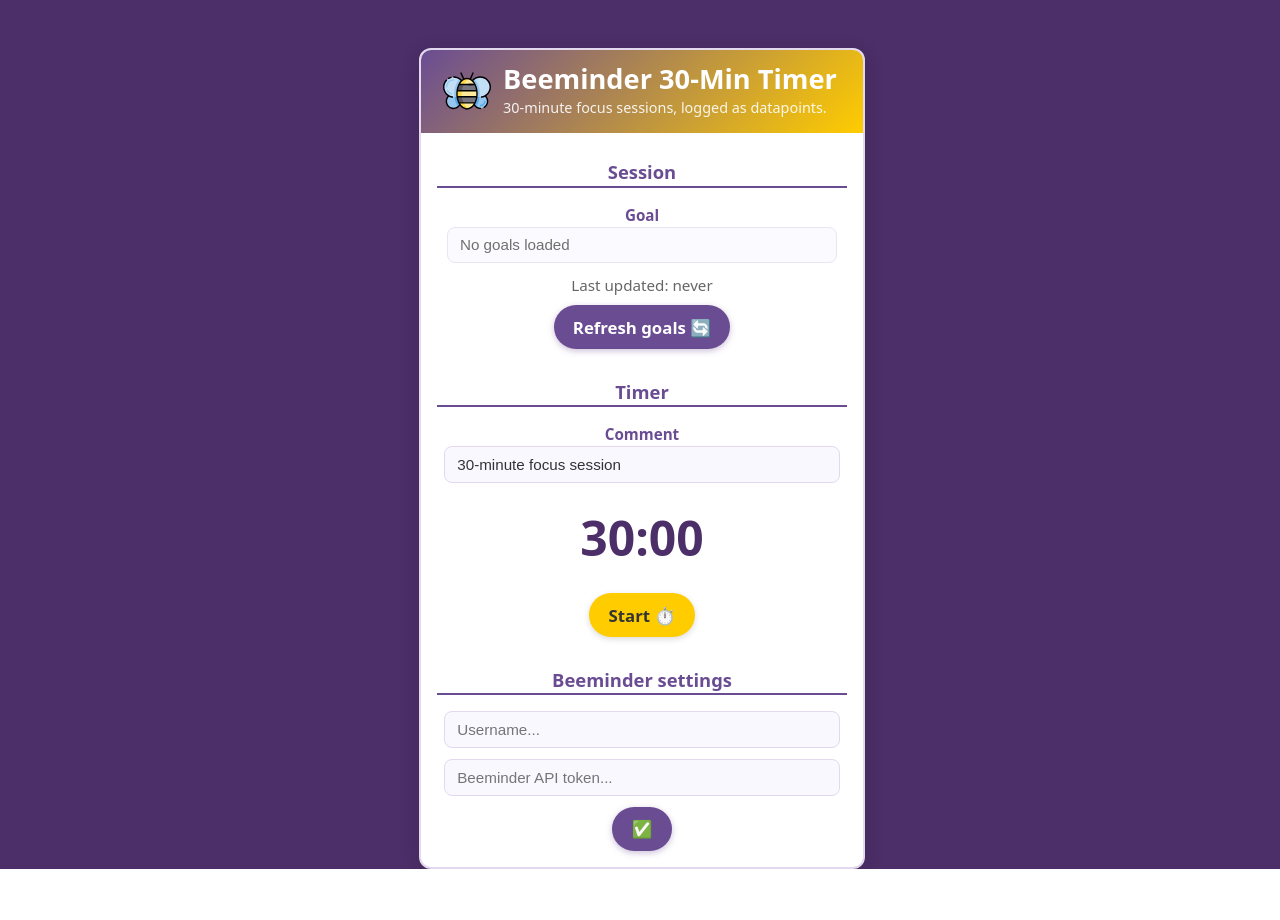
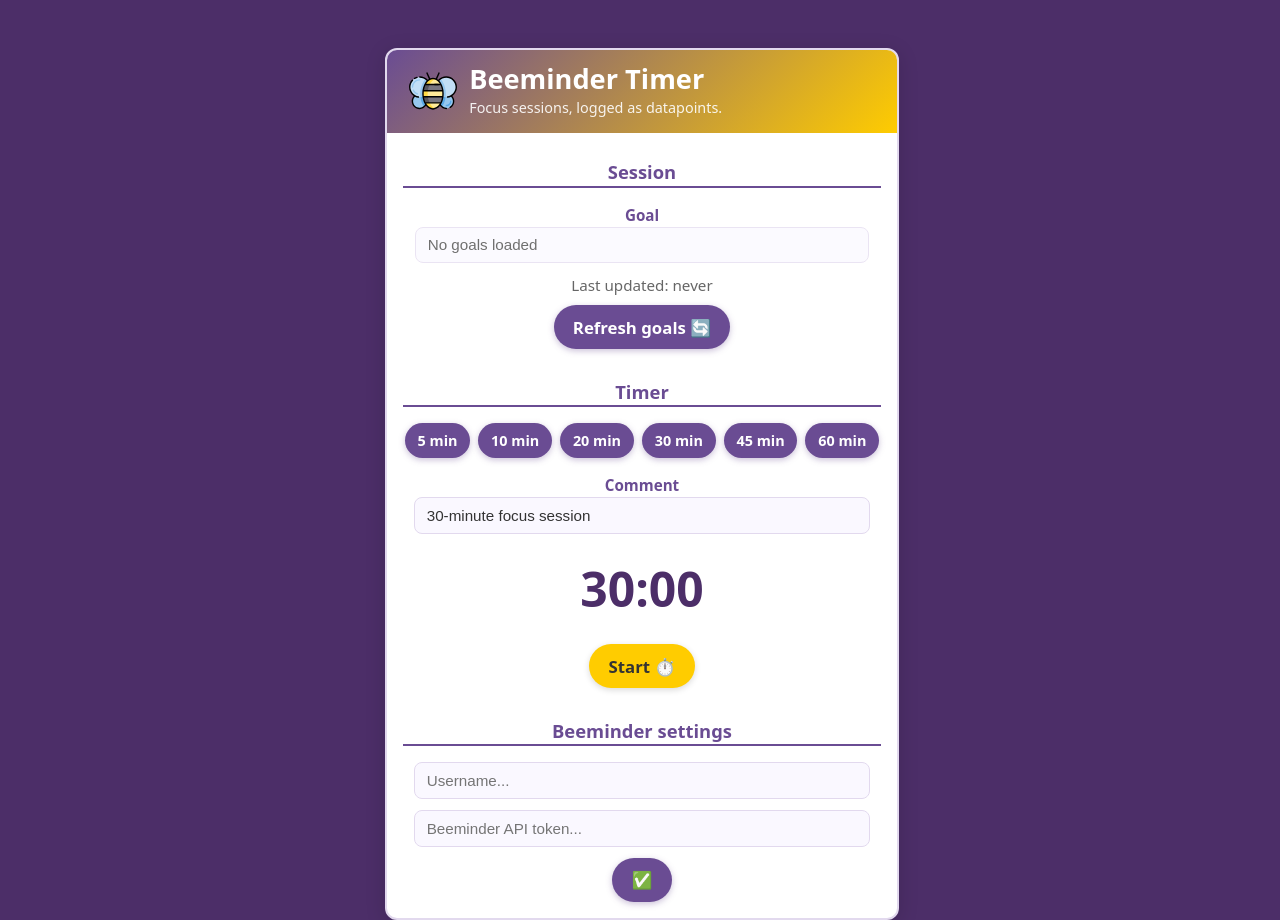
Before and after one commit to jpdarago/beeminder-timer, a React (Vite) app: page / in a window 1280 px wide. Before the commit the page ends 869 px from the top, so only its background shows below. Built offline with nearby package versions, Linux system fonts and the light colour scheme.

Commit message:
Use sessions with different durations

```diff
--- a/src/App.css
+++ b/src/App.css
@@ -142,6 +142,21 @@
   color: var(--bee-purple-dark);
 }
 
+/* === Duration Buttons === */
+.duration-buttons {
+  display: flex;
+  justify-content: center;
+  gap: 0.5rem;
+  margin: 1rem 0;
+}
+
+.duration-buttons .btn {
+  display: inline-flex;
+  margin: 0;
+  padding: 0.5rem 0.8rem;
+  font-size: 0.9rem;
+}
+
 /* === Buttons (Styled with Beeminder Colors) === */
 .btn {
   display: block;
--- a/src/App.tsx
+++ b/src/App.tsx
@@ -56,6 +56,10 @@
 
   const [hasStoredSettings, setHasStoredSettings] = useState(false);
   const [showSettingsForm, setShowSettingsForm] = useState(true);
+
+  const [selectedDuration, setSelectedDuration] = useState(THIRTY_MINUTES);
+
+  const durations = [5, 10, 20, 30, 45, 60]; // minutes
 
   const running = status === "running";
 
@@ -153,7 +157,7 @@
 
         const params = new URLSearchParams({
           auth_token: authToken,
-          value: "1",
+          value: selectedDuration.toString(),
           comment,
           timestamp: Math.floor(Date.now() / 1000).toString(),
         });
@@ -207,9 +211,9 @@
     setError(null);
     setStatus("running");
     setPaused(false);
-    setRemaining(THIRTY_MINUTES);
+    setRemaining(selectedDuration);
     const now = Date.now();
-    setDeadline(now + THIRTY_MINUTES * 1000);
+    setDeadline(now + selectedDuration * 1000);
   };
 
   const cancelTimer = () => {
@@ -252,7 +256,7 @@
   };
 
   const displayTime =
-    remaining === null ? formatTime(THIRTY_MINUTES) : formatTime(remaining);
+    remaining === null ? formatTime(selectedDuration) : formatTime(remaining);
 
   // Fetch goals from Beeminder and cache locally
   const refreshGoals = async () => {
@@ -308,8 +312,8 @@
         <div className="app-header">
           <img src="bee.svg" alt="Bee timer logo" className="app-logo" />
           <div className="app-heading">
-            <h1 className="app-title">Beeminder 30-Min Timer</h1>
-            <p className="app-subtitle">30-minute focus sessions, logged as datapoints.</p>
+            <h1 className="app-title">Beeminder Timer</h1>
+            <p className="app-subtitle">Focus sessions, logged as datapoints.</p>
           </div>
         </div>
       </div>
@@ -355,6 +359,19 @@
 
       <section>
         <h2>Timer</h2>
+
+        <div className="duration-buttons">
+          {durations.map(duration => (
+            <button
+              key={duration}
+              className="btn btn-secondary"
+              onClick={() => setSelectedDuration(duration * 60)}
+              disabled={running}
+            >
+              {duration} min
+            </button>
+          ))}
+        </div>
 
         <label>
           <b> Comment</b>
```
